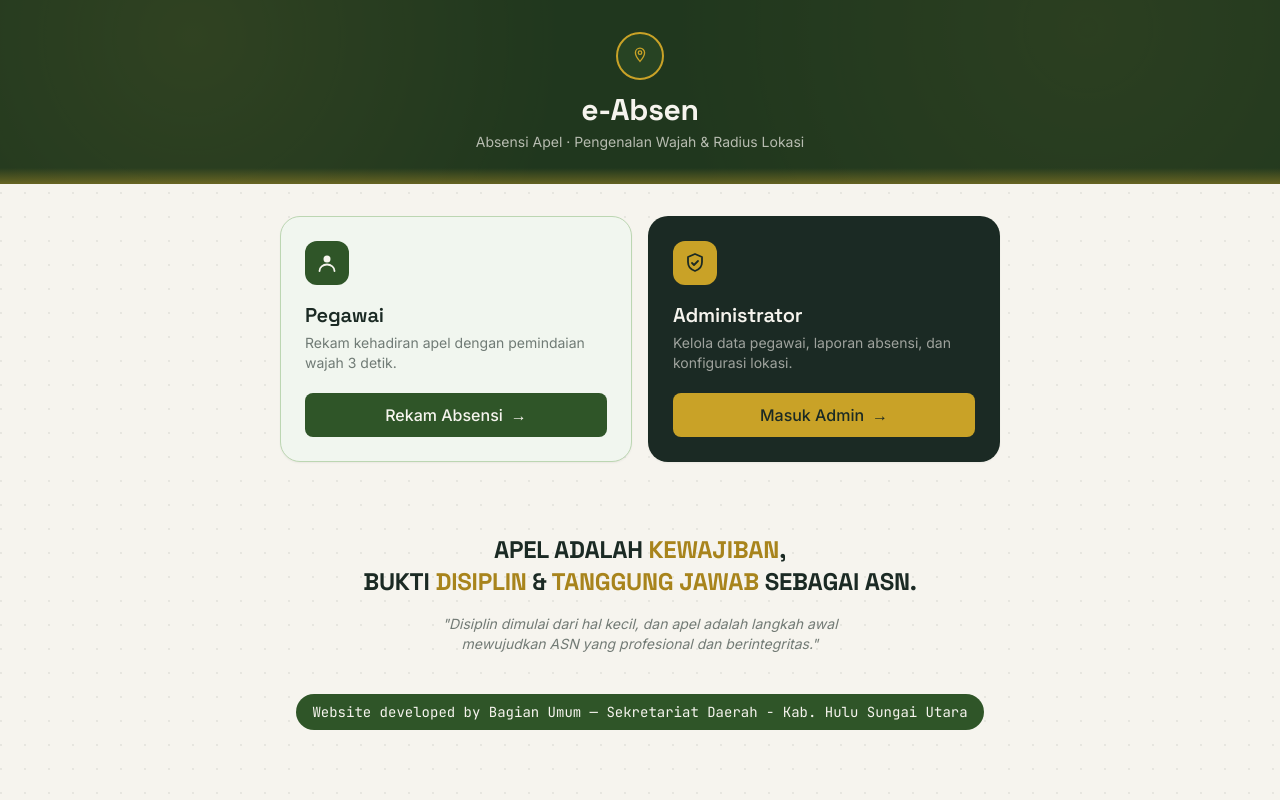
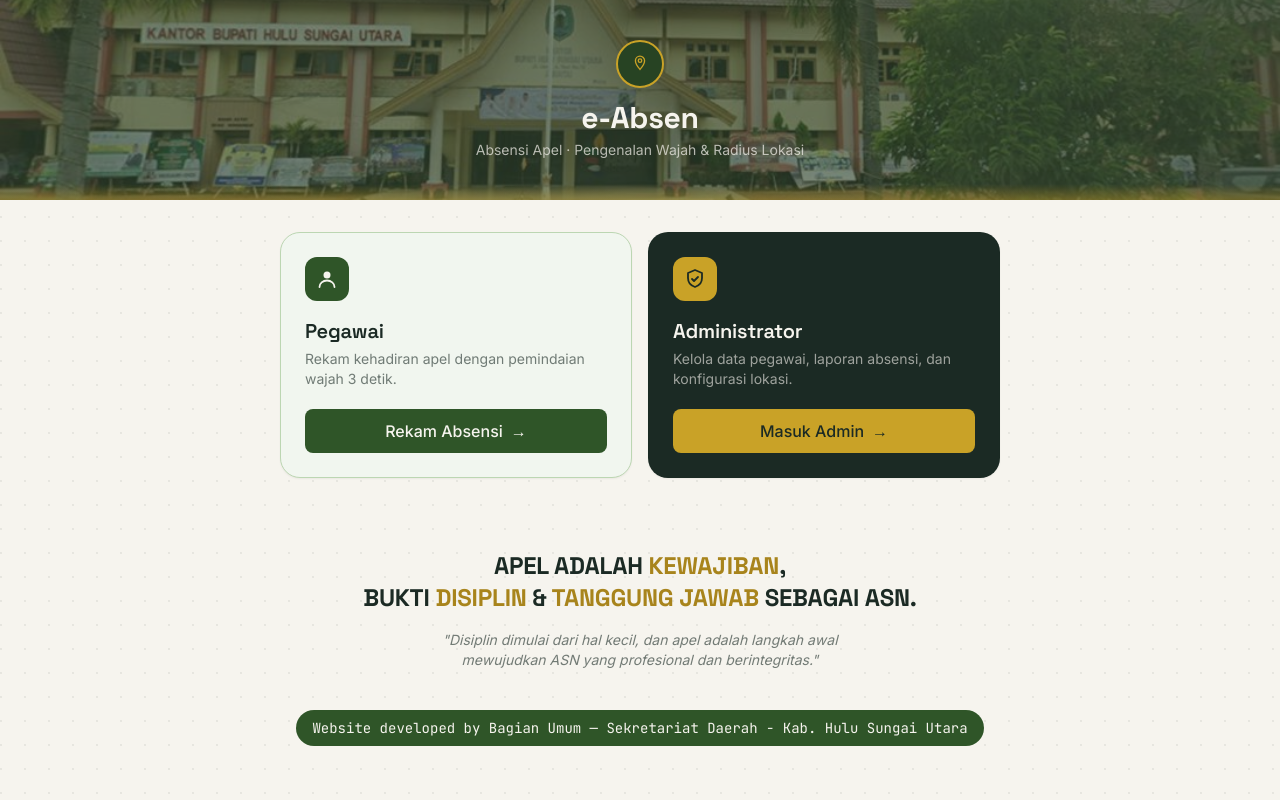
Before and after one commit to bangkit-hsu/sikeren, a React (Vite) app: page /#/ in a window 1280 px wide. Built offline with nearby package versions, Linux system fonts and the light colour scheme; no server answers.

Commit message:
Pasang foto asli Kantor Bupati Hulu Sungai Utara sebagai latar hero (dengan overlay tipis)

```diff
--- a/src/pages/Home.jsx
+++ b/src/pages/Home.jsx
@@ -24,13 +24,11 @@ export default function Home() {
       {/* Hero */}
       <div className="relative overflow-hidden bg-moss-900 text-paper">
         <div
-          className="absolute inset-0 opacity-25"
-          style={{
-            backgroundImage:
-              'radial-gradient(circle at 15% 20%, rgba(216,184,74,0.35), transparent 35%), radial-gradient(circle at 85% 15%, rgba(216,184,74,0.25), transparent 40%)',
-          }}
+          className="absolute inset-0 bg-cover bg-center"
+          style={{ backgroundImage: `url(${import.meta.env.BASE_URL}images/kantor-bupati-hsu.jpg)` }}
         />
-        <div className="relative max-w-3xl mx-auto px-6 pt-8 pb-8 text-center">
+        <div className="absolute inset-0 bg-moss-900/60" />
+        <div className="relative max-w-3xl mx-auto px-6 pt-10 pb-10 text-center">
           <div className="w-12 h-12 mx-auto rounded-full bg-moss-800 border-2 border-gold-500 flex items-center justify-center">
             <svg viewBox="0 0 24 24" fill="none" className="w-5 h-5 text-gold-500">
               <path d="M12 2.5c-3 0-5.5 2.4-5.5 5.5 0 4 5.5 10.5 5.5 10.5S17.5 12 17.5 8c0-3.1-2.5-5.5-5.5-5.5z" stroke="currentColor" strokeWidth="1.6" />
```
Also changed, not shown: public/images/kantor-bupati-hsu.jpg (added).
